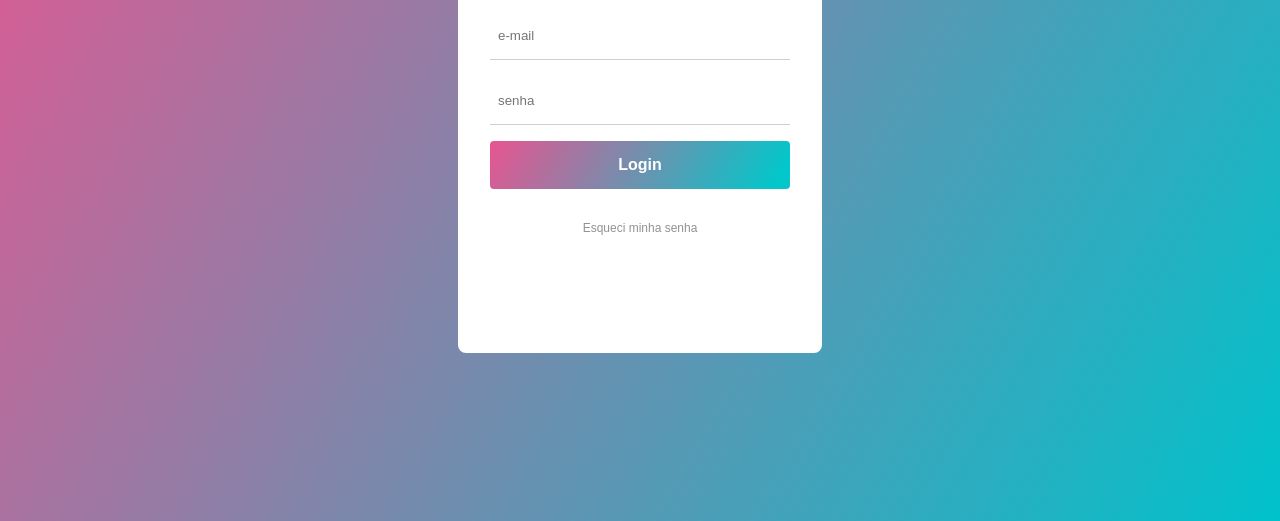
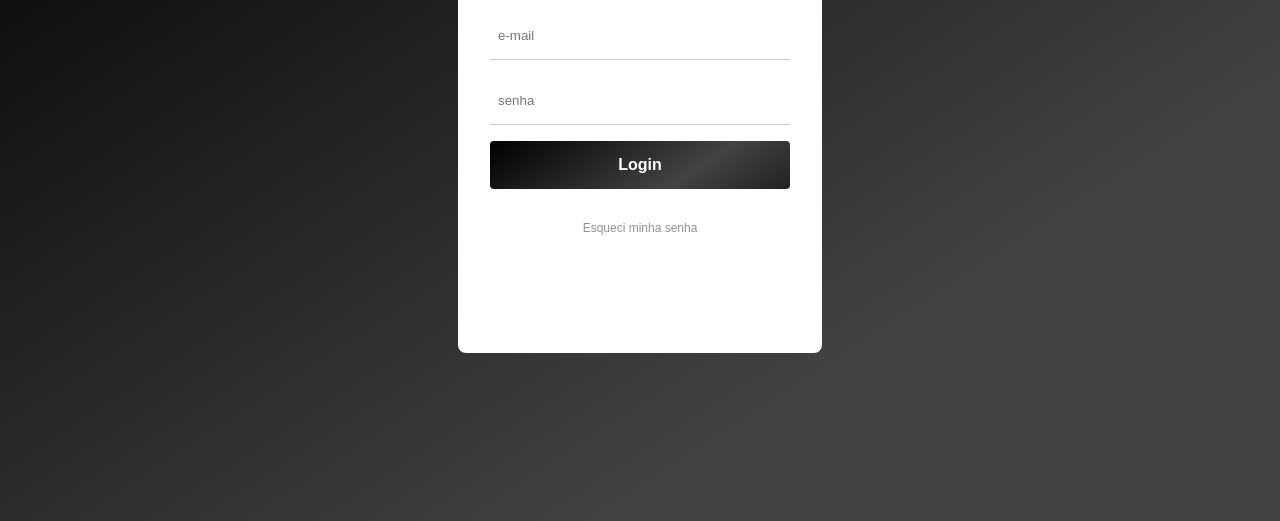
Before and after one commit to joncodes-stack/Login-Form, a plain HTML site: page index.html in a window 1280 px wide. Shown: the part 279-800 px from the top of the page. Drawn offline with Linux system fonts and the light colour scheme.

Commit message:
some settings

```diff
--- a/css/style.css
+++ b/css/style.css
@@ -1,8 +1,8 @@
 /* Variaveis de css */
 :root {
-    --input-linear: linear-gradient(120deg, #E75590, #00C2CB);
+    --input-linear: linear-gradient(147deg, #000000 0%, #434343 74%);;
     --input-error: red;
-    --button-linear: linear-gradient(120deg, #E75590, #00C8CB, #E75590);
+    --button-linear: linear-gradient(147deg, #000000 0%, #434343, #000000 74%);
     --button-disabled: #acacac;
     --button-success: rgb(18, 151, 107);
     --white: #fff;
--- a/index.html
+++ b/index.html
@@ -6,7 +6,7 @@
     <meta name="viewport" content="width=device-width, initial-scale=1.0">
     <link rel="stylesheet" href="css/style.css">
     <script defer src="./js/script.js"></script>
-    <title>Document</title>
+    <title>Login Page</title>
 </head>
 <body>
     <main class="login">
--- a/js/script.js
+++ b/js/script.js
@@ -60,10 +60,13 @@ const init = () => {
                     password: inputPassword.value
                 })
             }).then((response) => {
+                debugger
                 if (response.status != 200) {
                     errorHandler()
+                } else {
+                    successHandler()
                 }
-                successHandler()
+
             }).catch(() => {
                 errorHandler();
             })
```
